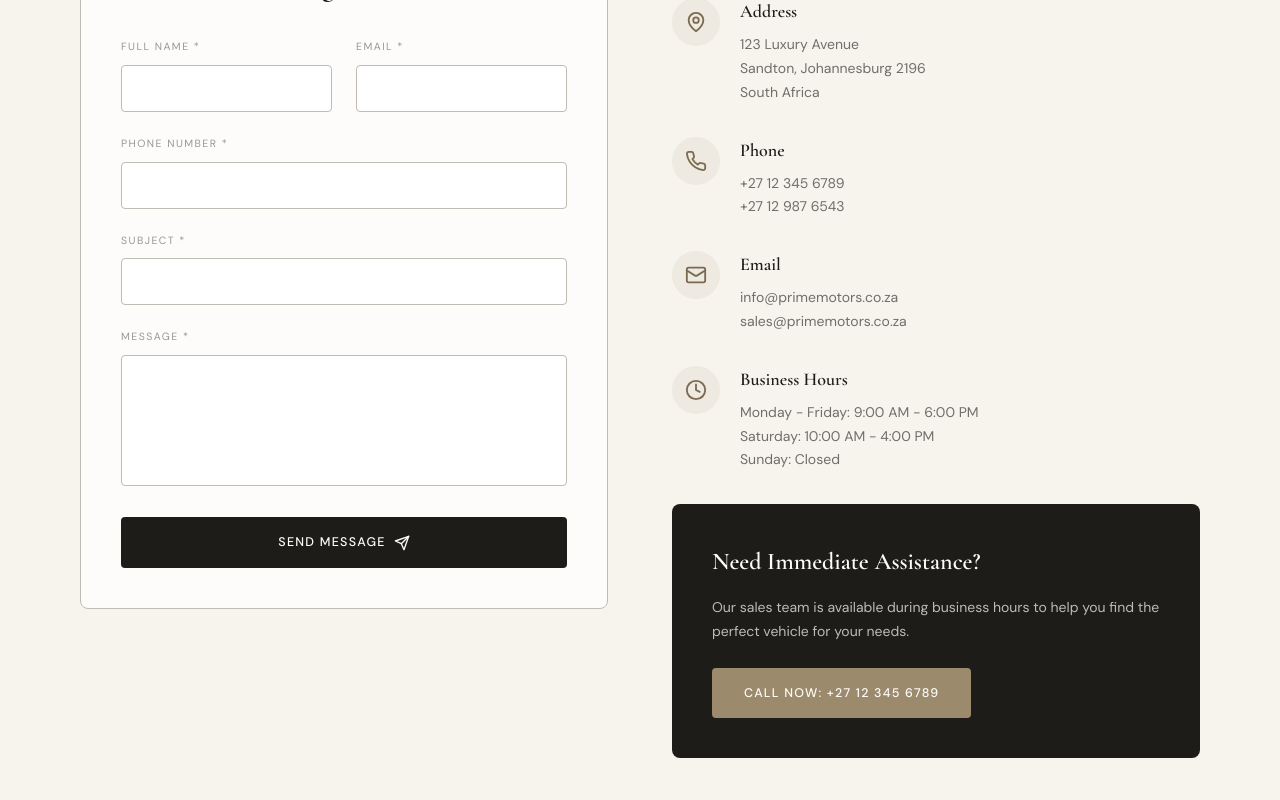
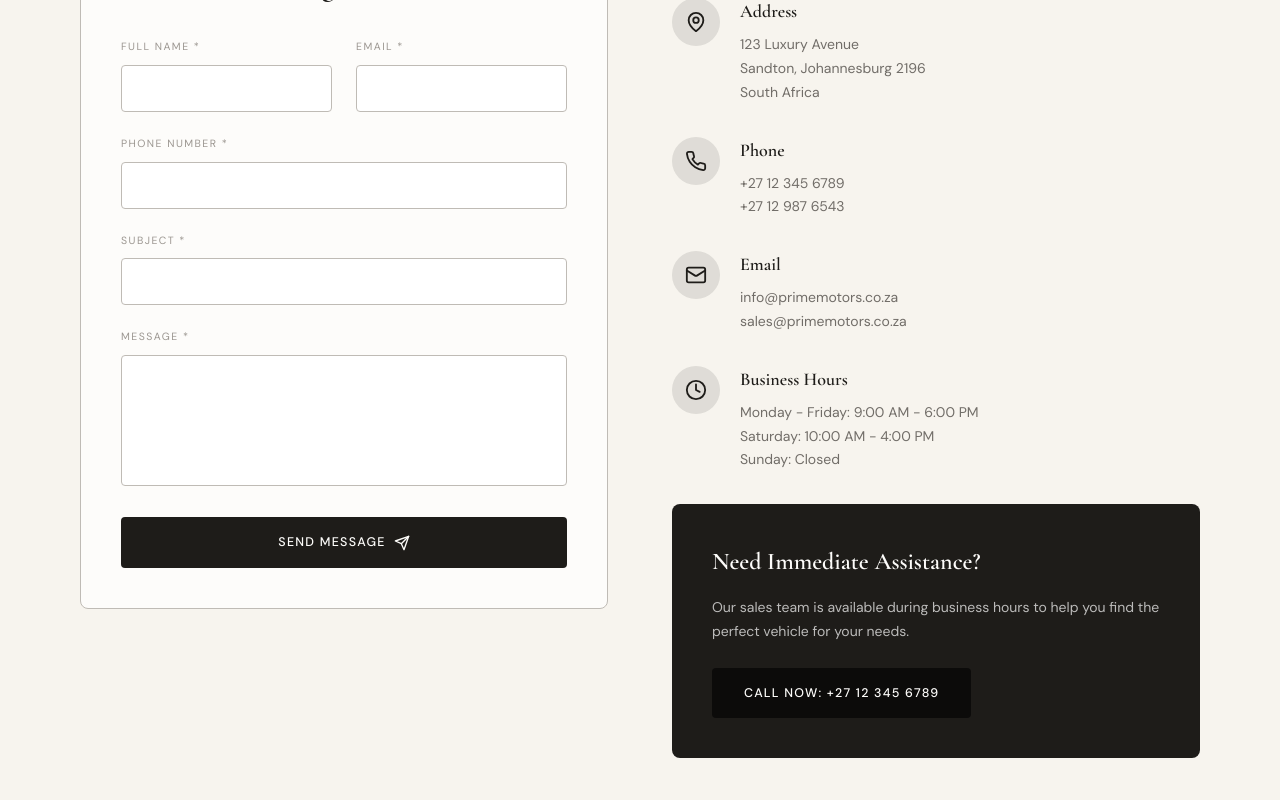
Before and after one commit to Kamal-deen2/motors, a React (Create React App) app in the folder frontend/: page /contact in a window 1280 px wide. Shown: the part 660-1460 px from the top of the page. Built offline with nearby package versions, Linux system fonts and the light colour scheme; no server answers; the HTML template or start-up script is replaced by a standard one.

Commit message:
Continue changing color scheme - Contact page gold colors replaced

```diff
--- a/frontend/src/pages/Contact.jsx
+++ b/frontend/src/pages/Contact.jsx
@@ -76,7 +76,7 @@ const Contact = () => {
         <div className="max-w-[1440px] mx-auto">
           <FadeInSection>
             <div className="mb-6">
-              <span className="text-[10.5px] tracking-[0.18em] uppercase text-gold block mb-4">Contact</span>
+              <span className="text-[10.5px] tracking-[0.18em] uppercase text-white block mb-4">Contact</span>
               <h1 className="font-cormorant text-[clamp(52px,6vw,86px)] font-light leading-[1.05] text-white tracking-[-0.01em] mb-6">
                 Get in <em>Touch</em>
             </h1>
@@ -122,7 +122,7 @@ const Contact = () => {
                       required
                       value={formData.name}
                       onChange={handleChange}
-                      className="w-full px-4 py-3 border border-offWhDk rounded text-[14px] text-dark2 outline-none focus:border-gold transition-colors"
+                      className="w-full px-4 py-3 border border-offWhDk rounded text-[14px] text-dark2 outline-none focus:border-black transition-colors"
                     />
                   </div>
 
@@ -136,7 +136,7 @@ const Contact = () => {
                       required
                       value={formData.email}
                       onChange={handleChange}
-                      className="w-full px-4 py-3 border border-offWhDk rounded text-[14px] text-dark2 outline-none focus:border-gold transition-colors"
+                      className="w-full px-4 py-3 border border-offWhDk rounded text-[14px] text-dark2 outline-none focus:border-black transition-colors"
                     />
                   </div>
                 </div>
@@ -151,7 +151,7 @@ const Contact = () => {
                     required
                     value={formData.phone}
                     onChange={handleChange}
-                    className="w-full px-4 py-3 border border-offWhDk rounded text-[14px] text-dark2 outline-none focus:border-gold transition-colors"
+                    className="w-full px-4 py-3 border border-offWhDk rounded text-[14px] text-dark2 outline-none focus:border-black transition-colors"
                   />
                 </div>
 
@@ -165,7 +165,7 @@ const Contact = () => {
                     required
                     value={formData.subject}
                     onChange={handleChange}
-                    className="w-full px-4 py-3 border border-offWhDk rounded text-[14px] text-dark2 outline-none focus:border-gold transition-colors"
+                    className="w-full px-4 py-3 border border-offWhDk rounded text-[14px] text-dark2 outline-none focus:border-black transition-colors"
                   />
                 </div>
 
@@ -179,7 +179,7 @@ const Contact = () => {
                     rows={5}
                     value={formData.message}
                     onChange={handleChange}
-                    className="w-full px-4 py-3 border border-offWhDk rounded text-[14px] text-dark2 outline-none focus:border-gold transition-colors resize-none"
+                    className="w-full px-4 py-3 border border-offWhDk rounded text-[14px] text-dark2 outline-none focus:border-black transition-colors resize-none"
                   />
                 </div>
 
@@ -203,8 +203,8 @@ const Contact = () => {
 
                 <div className="space-y-8">
                   <div className="flex items-start gap-5">
-                    <div className="w-12 h-12 rounded-full bg-gold/10 flex items-center justify-center flex-shrink-0">
-                      <MapPin className="text-goldDk" size={22} />
+                    <div className="w-12 h-12 rounded-full bg-black/10 flex items-center justify-center flex-shrink-0">
+                      <MapPin className="text-whiteDk" size={22} />
                     </div>
                     <div>
                       <h3 className="font-cormorant text-[18px] font-semibold text-dark2 mb-2">Address</h3>
@@ -215,8 +215,8 @@ const Contact = () => {
                   </div>
 
                   <div className="flex items-start gap-5">
-                    <div className="w-12 h-12 rounded-full bg-gold/10 flex items-center justify-center flex-shrink-0">
-                      <Phone className="text-goldDk" size={22} />
+                    <div className="w-12 h-12 rounded-full bg-black/10 flex items-center justify-center flex-shrink-0">
+                      <Phone className="text-whiteDk" size={22} />
                     </div>
                     <div>
                       <h3 className="font-cormorant text-[18px] font-semibold text-dark2 mb-2">Phone</h3>
@@ -226,8 +226,8 @@ const Contact = () => {
                   </div>
 
                   <div className="flex items-start gap-5">
-                    <div className="w-12 h-12 rounded-full bg-gold/10 flex items-center justify-center flex-shrink-0">
-                      <Mail className="text-goldDk" size={22} />
+                    <div className="w-12 h-12 rounded-full bg-black/10 flex items-center justify-center flex-shrink-0">
+                      <Mail className="text-whiteDk" size={22} />
                     </div>
                     <div>
                       <h3 className="font-cormorant text-[18px] font-semibold text-dark2 mb-2">Email</h3>
@@ -237,8 +237,8 @@ const Contact = () => {
                   </div>
 
                   <div className="flex items-start gap-5">
-                    <div className="w-12 h-12 rounded-full bg-gold/10 flex items-center justify-center flex-shrink-0">
-                      <Clock className="text-goldDk" size={22} />
+                    <div className="w-12 h-12 rounded-full bg-black/10 flex items-center justify-center flex-shrink-0">
+                      <Clock className="text-whiteDk" size={22} />
                     </div>
                     <div>
                       <h3 className="font-cormorant text-[18px] font-semibold text-dark2 mb-2">Business Hours</h3>
@@ -257,7 +257,7 @@ const Contact = () => {
                 </p>
                 <a
                   href="tel:+27123456789"
-                  className="inline-block bg-gold text-white text-[12.5px] font-medium tracking-[0.1em] uppercase px-8 py-4 rounded hover:bg-goldLt transition-colors"
+                  className="inline-block bg-black text-white text-[12.5px] font-medium tracking-[0.1em] uppercase px-8 py-4 rounded hover:bg-gray-800 transition-colors"
                 >
                   Call Now: +27 12 345 6789
                 </a>
```
